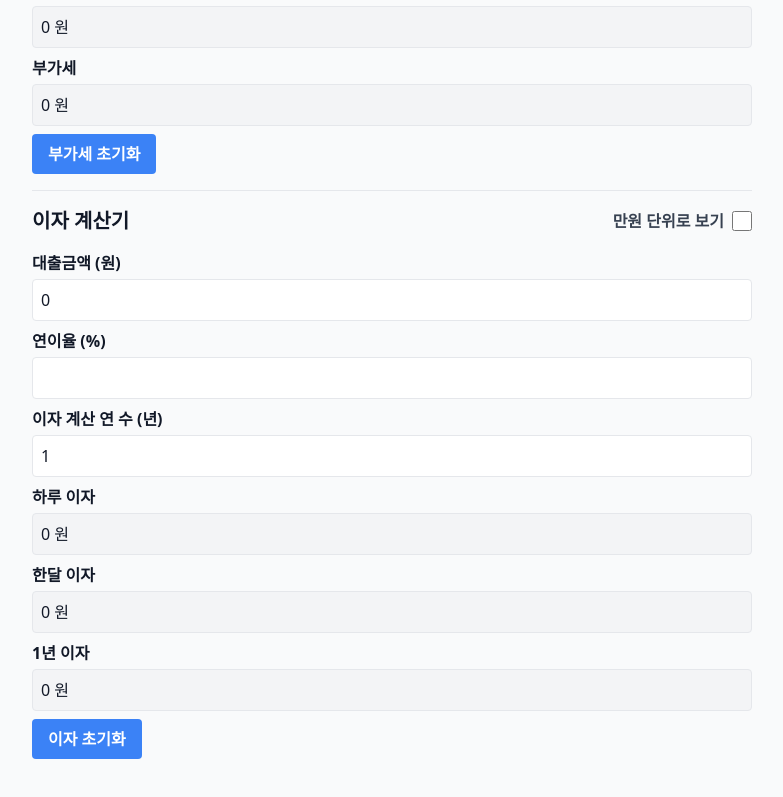
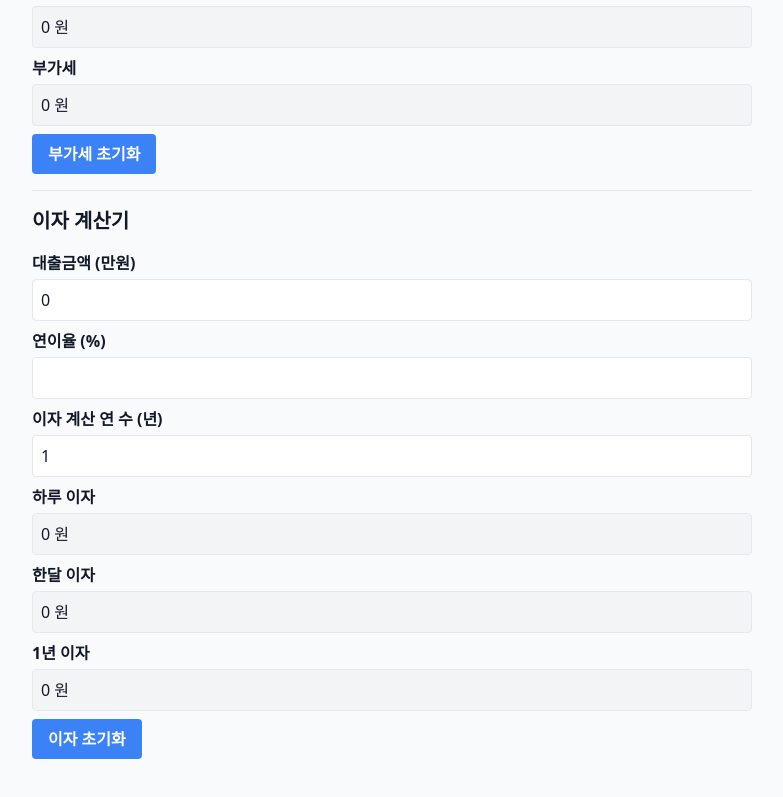
Before and after one commit to young626-jang/calc, a React (Create React App) app: page / in a window 1280 px wide. Shown: the part 702-1499 px from the top of the page, without its empty margins (248-1031 px from the left). Built offline with nearby package versions, Linux system fonts and the light colour scheme.

Commit message:
Update App.js

```diff
--- a/src/App.js
+++ b/src/App.js
@@ -1,7 +1,7 @@
 import React, { useState, useEffect, useRef } from "react";
 
 export default function App() {
-  const [useManwonUnit, setUseManwonUnit] = useState(false);
+  // (삭제) '만원 단위' 토글 관련 상태 및 함수 모두 삭제
 
   const [manualTotal, setManualTotal] = useState("");
   const [supplierCount, setSupplierCount] = useState(2);
@@ -26,15 +26,6 @@ export default function App() {
 
   const parseNumber = (value) => parseInt((value ?? '').toString().replace(/,/g, "")) || 0;
   const formatNumber = (value) => parseNumber(value).toLocaleString();
-
-  const displayInterestAmount = (amount) => {
-    const num = Number(amount) || 0;
-    if (useManwonUnit) {
-      const manwonValue = Math.round(num / 10000);
-      return `${manwonValue.toLocaleString()} 만 원`;
-    }
-    return `${num.toLocaleString()} 원`;
-  };
 
   const getFinalAmount = (key) => {
     const base = parseNumber(manualTotal);
@@ -82,11 +73,9 @@ export default function App() {
   }, [vatInput]);
 
   useEffect(() => {
-    // --- (수정) 토글 상태에 따라 실제 원금을 10000배로 계산 ---
-    let principal = parseNumber(loanAmount);
-    if (useManwonUnit) {
-      principal *= 10000;
-    }
+    // --- (수정) 입력된 만원 단위 금액을 원 단위로 변환하여 계산 ---
+    const principalInManwon = parseNumber(loanAmount);
+    const principal = principalInManwon * 10000; // 원 단위로 변환
 
     const rate = parseFloat(annualRate) / 100;
     const y = parseInt(years, 10) || 1;
@@ -103,7 +92,7 @@ export default function App() {
       setMonthlyInterest(0);
       setDailyInterest(0);
     }
-  }, [loanAmount, annualRate, years, useManwonUnit]); // useManwonUnit을 의존성 배열에 추가
+  }, [loanAmount, annualRate, years]);
 
   useEffect(() => {
     const rate = parseFloat(annualRate);
@@ -253,19 +242,7 @@ export default function App() {
       </div>
 
       <div className="mb-4 border-t pt-4">
-        <div className="flex justify-between items-center mb-4">
-          <h2 className="text-xl font-bold">이자 계산기</h2>
-          <div className="flex items-center">
-            <label htmlFor="unit-toggle" className="mr-2 font-semibold text-gray-700">만원 단위로 보기</label>
-            <input
-              type="checkbox"
-              id="unit-toggle"
-              checked={useManwonUnit}
-              onChange={(e) => setUseManwonUnit(e.target.checked)}
-              className="h-5 w-5 rounded"
-            />
-          </div>
-        </div>
+        <h2 className="text-xl font-bold mb-4">이자 계산기</h2>
 
         {dailyRateDisplay && (
           <p className="text-blue-600 font-semibold text-center bg-blue-50 p-3 rounded-md mb-4">
@@ -273,10 +250,8 @@ export default function App() {
           </p>
         )}
 
-        {/* --- (수정) 토글 상태에 따라 대출금액 라벨 변경 --- */}
-        <label className="block mb-1 font-semibold">
-          대출금액 ({useManwonUnit ? '만원' : '원'})
-        </label>
+        {/* --- (수정) 대출금액 라벨을 '(만원)'으로 변경 --- */}
+        <label className="block mb-1 font-semibold">대출금액 (만원)</label>
         <input
           type="text"
           value={formatNumber(loanAmount)}
@@ -300,10 +275,11 @@ export default function App() {
           className="w-full border p-2 rounded mb-2"
         />
 
+        {/* --- (수정) 이자 결과는 항상 '원' 단위로 표시 --- */}
         <label className="block mb-1 font-semibold">하루 이자</label>
         <input
           type="text"
-          value={displayInterestAmount(dailyInterest)}
+          value={`${dailyInterest.toLocaleString()} 원`}
           readOnly
           className="w-full border p-2 rounded mb-2 bg-gray-100"
         />
@@ -311,7 +287,7 @@ export default function App() {
         <label className="block mb-1 font-semibold">한달 이자</label>
         <input
           type="text"
-          value={displayInterestAmount(monthlyInterest)}
+          value={`${monthlyInterest.toLocaleString()} 원`}
           readOnly
           className="w-full border p-2 rounded mb-2 bg-gray-100"
         />
@@ -319,7 +295,7 @@ export default function App() {
         <label className="block mb-1 font-semibold">{years || 1}년 이자</label>
         <input
           type="text"
-          value={displayInterestAmount(yearlyInterest)}
+          value={`${yearlyInterest.toLocaleString()} 원`}
           readOnly
           className="w-full border p-2 rounded mb-2 bg-gray-100"
         />
```
